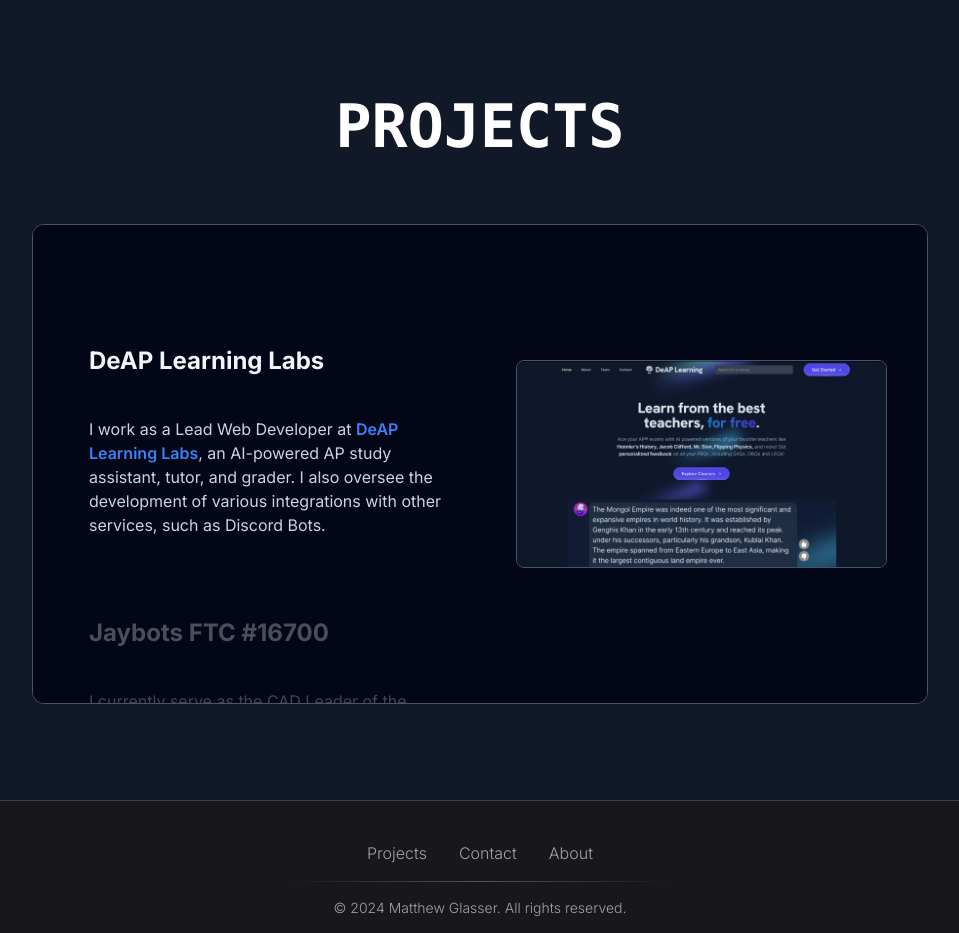
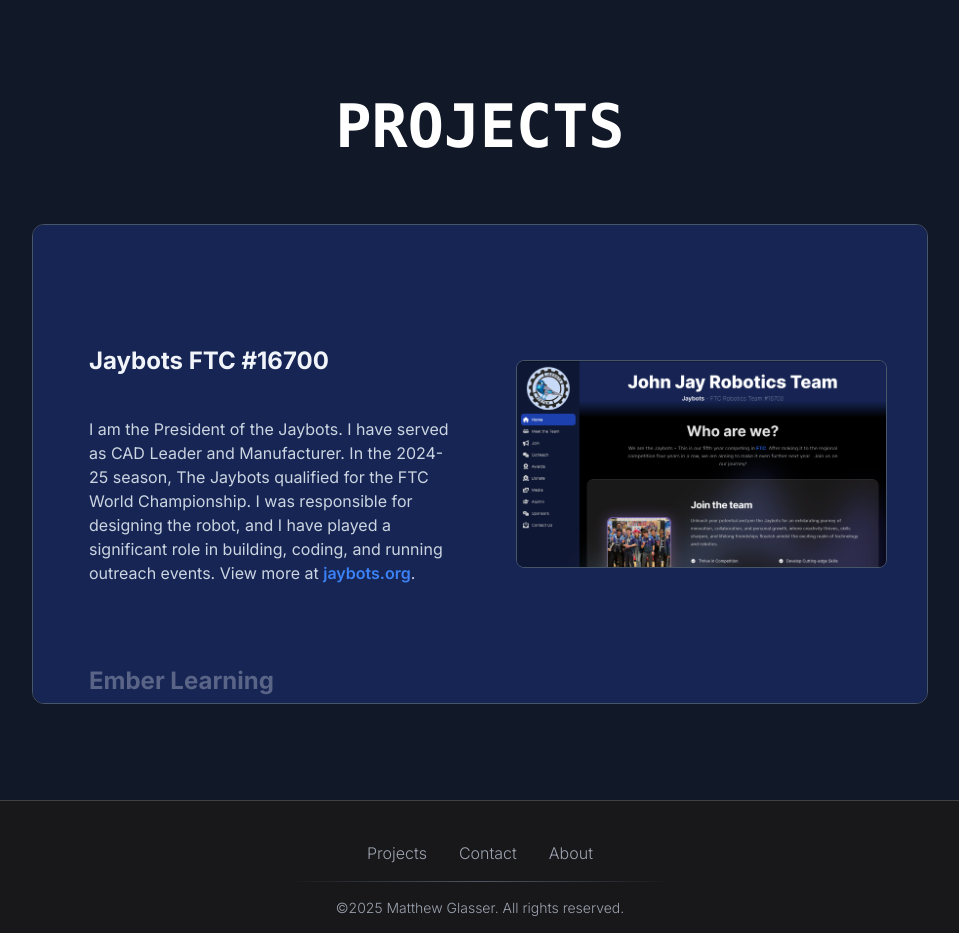
Before and after one commit to jedim101/matthewglasser.org, a Next.js app: page /projects in a window 1280 px wide. Shown: the top 933 px of the page, without its empty margins (160-1119 px from the left). Built offline with nearby package versions, Linux system fonts and the light colour scheme.

Commit message:
that needed an update

```diff
--- a/app/(pages)/(home)/page.tsx
+++ b/app/(pages)/(home)/page.tsx
@@ -13,16 +13,14 @@
 					rangeY={800}
 					particleCount={300}
 					baseHue={150}
-					baseSpeed={0}
+					baseSpeed={-1}
 					className="flex h-full w-full flex-col items-center justify-center px-2 py-4 md:px-10">
 					<TitleReveal
 						className="flex h-[1/2vh] items-end text-center text-7xl font-semibold text-white"
 						text="Matthew Glasser"
 					/>
 					{/* <div className="flex h-full flex-col items-center"> */}
-					<p className="mt-6 max-w-xl text-center text-2xl text-gray-200">
-						Full Stack Software Engineer & Web Developer
-					</p>
+					<p className="mt-6 max-w-xl text-center text-2xl text-gray-200">Mechanical Engineer & Software Developer</p>
 					<div className="mt-6 flex flex-col items-center gap-4 sm:flex-row">
 						<Link
 							href="/projects"
--- a/app/(pages)/about/page.tsx
+++ b/app/(pages)/about/page.tsx
@@ -10,25 +10,13 @@
 			</h2>
 
 			<p className="max-w-4xl text-lg text-gray-300">
-				I&apos;m Matthew and I&apos;m a sophomore in high school! I do frontend & backend development. I have worked on
-				many{" "}
+				I&apos;m Matthew and I&apos;m a senior in high school! I&apos;m the President of the Jaybots, an FTC robotics
+				team. I plan to major in Mechanical Engineering, and I have worked on many{" "}
 				<Link href="/projects" className="duration-150hover:text-blue-600 font-semibold text-blue-500">
 					projects
 				</Link>
-				, including websites, Discord bots, and other applications. In addition to Computer Science, I love Mechanical
-				Engineering and Robotics, especially 3D printing, which is why I founded{" "}
-				<Link
-					href="https://3dmaniaprints.etsy.com"
-					target="_blank"
-					className="duration-150hover:text-blue-600 font-semibold text-blue-500">
-					3D Mania Prints
-				</Link>
-				.
-			</p>
-
-			<p className="max-w-4xl text-lg text-gray-300">
-				I mainly use JavaScript / TypeScript, Python, Java, Kotlin, and HTML/CSS. I have experience with resources like
-				Node.js, Next.js, React, MongoDB, Figma, Tailwind CSS, Doppler, and more.
+				, including building robots, websites, and other applications. In addition to Mechanical Engineering and
+				Robotics, I love programming.
 			</p>
 
 			<p className="max-w-4xl text-lg text-gray-300">
--- a/app/(pages)/projects/page.tsx
+++ b/app/(pages)/projects/page.tsx
@@ -6,38 +6,19 @@
 
 const content = [
 	{
-		title: "DeAP Learning Labs",
-		description: (
-			<>
-				I work as a Lead Web Developer at{" "}
-				<Link
-					href="https://deaplearning.com"
-					target="_blank"
-					className="duration-150hover:text-blue-600 font-semibold text-blue-500">
-					DeAP Learning Labs
-				</Link>
-				, an AI-powered AP study assistant, tutor, and grader. I also oversee the development of various integrations
-				with other services, such as Discord Bots.
-			</>
-		),
-		image: "/images/deaplearning-com.png",
-		url: "https://deaplearning.com",
-		backgroundColor: "#020617",
-	},
-	{
 		title: "Jaybots FTC #16700",
 		description: (
 			<>
-				I currently serve as the CAD Leader of the Jaybots. Previously, I held positions as a Manufacturer and
-				Webmaster. I was responsible for developing the{" "}
+				I am the President of the Jaybots. I have served as CAD Leader and Manufacturer. In the 2024-25 season, The
+				Jaybots qualified for the FTC World Championship. I was responsible for designing the robot, and I have played a
+				significant role in building, coding, and running outreach events. View more at{" "}
 				<Link
 					href="https://jaybots.org"
 					target="_blank"
-					className="duration-150hover:text-blue-600 font-semibold text-blue-500">
-					team&apos;s website
-				</Link>{" "}
-				and played a significant role in designing, building, and coding the robot and participating in outreach events
-				within our community.
+					className="font-semibold text-blue-500 duration-150 hover:text-blue-600">
+					jaybots.org
+				</Link>
+				.
 			</>
 		),
 		image: "/images/jaybots-org.png",
@@ -45,10 +26,36 @@
 		backgroundColor: "#172554",
 	},
 	{
+		title: "Ember Learning",
+		description: (
+			<>
+				I am the Lead Web Developer at Ember Learning, an AI-powered AP study assistant, tutor, and grader. I oversee
+				the development of{" "}
+				<Link
+					href="https://emberlearning.org"
+					target="_blank"
+					className="font-semibold text-blue-500 duration-150 hover:text-blue-600">
+					emberlearning.org
+				</Link>
+				, an AI-powered tool for teachers, and{" "}
+				<Link
+					href="https://deaplearning.com"
+					target="_blank"
+					className="font-semibold text-blue-500 duration-150 hover:text-blue-600">
+					deaplearning.com
+				</Link>
+				, an AI-powered AP study assistant, tutor, and grader.
+			</>
+		),
+		image: "/images/emberlearning-org.png",
+		url: "https://emberlearning.org",
+		backgroundColor: "#92400e",
+	},
+	{
 		title: "3D Mania Prints",
 		description: (
 			<>
-				In 2023, I founded{" "}
+				I founded{" "}
 				<Link
 					href="https://3dmaniaprints.etsy.com"
 					target="_blank"
@@ -56,7 +63,7 @@
 					3D Mania Prints
 				</Link>
 				, an Etsy shop that designs and 3D prints a variety of custom items for sale. Currently, I am working on
-				updating and expanding our selection of items, creating a website, and even building custom 3D printers.
+				updating and expanding our selection of items.
 			</>
 		),
 		image: "/images/3D Mania Prints.png",
--- a/components/footer.tsx
+++ b/components/footer.tsx
@@ -24,7 +24,7 @@
 				))}
 			</div>
 			<div className="h-px w-96 bg-gradient-to-r from-transparent via-gray-600" />
-			<p>&copy; 2024 Matthew Glasser. All rights reserved.</p>
+			<p>&copy;2025 Matthew Glasser. All rights reserved.</p>
 			<div className="flex justify-center space-x-4">
 				{socials.map((social) => (
 					<Link href={social.href} key={social.href} target="_blank" className="h-6 w-6 hover:text-gray-200">
--- a/components/sticky-scroll.tsx
+++ b/components/sticky-scroll.tsx
@@ -10,7 +10,7 @@
 	contentClassName,
 }: {
 	content: {
-		title: string;
+		title: ReactNode;
 		description: ReactNode;
 		image: string;
 		backgroundColor: string;
@@ -50,7 +50,7 @@
 			<div className="div relative flex items-start px-4">
 				<div className="h-fit max-w-2xl">
 					{content.map((item, index) => (
-						<div key={item.title + index} className="my-20">
+						<div key={index} className="my-20">
 							<motion.h2
 								initial={{
 									opacity: 0,
```
Also changed, not shown: public/images/emberlearning-org.png (added).
